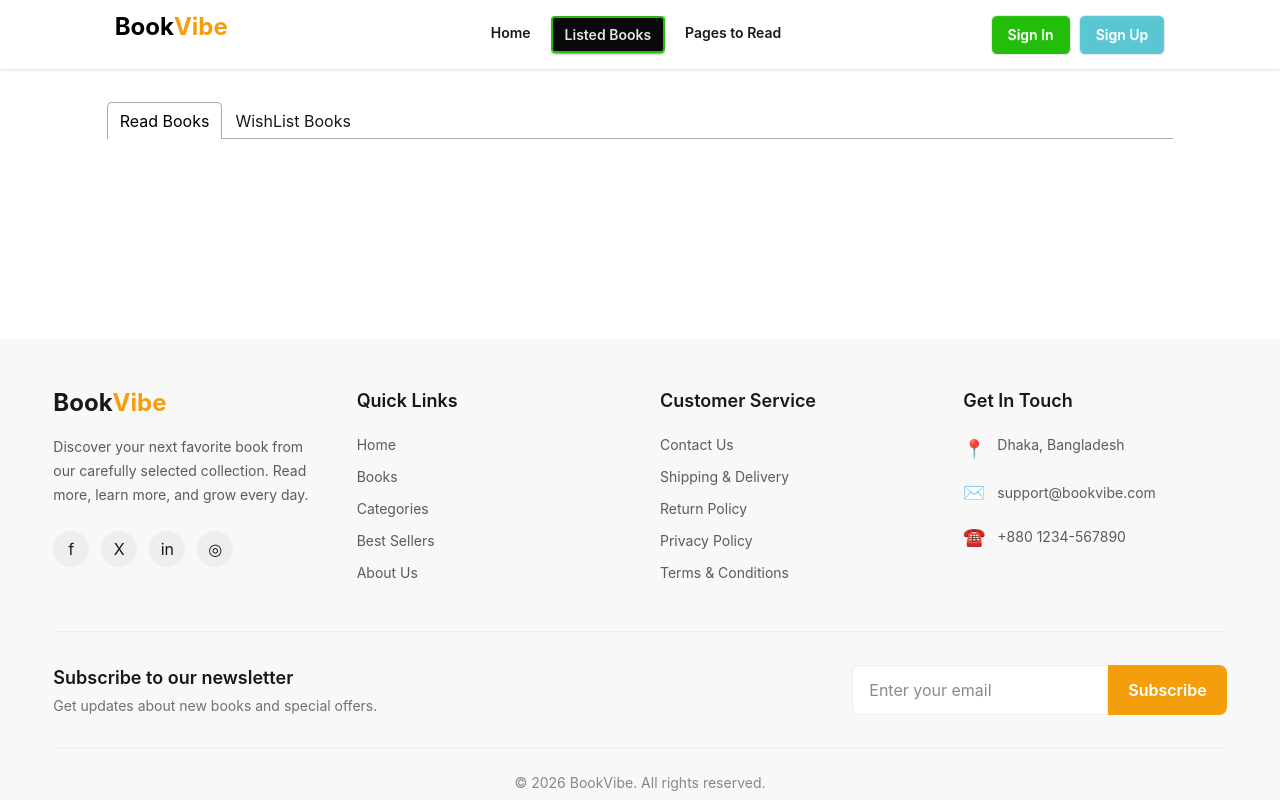
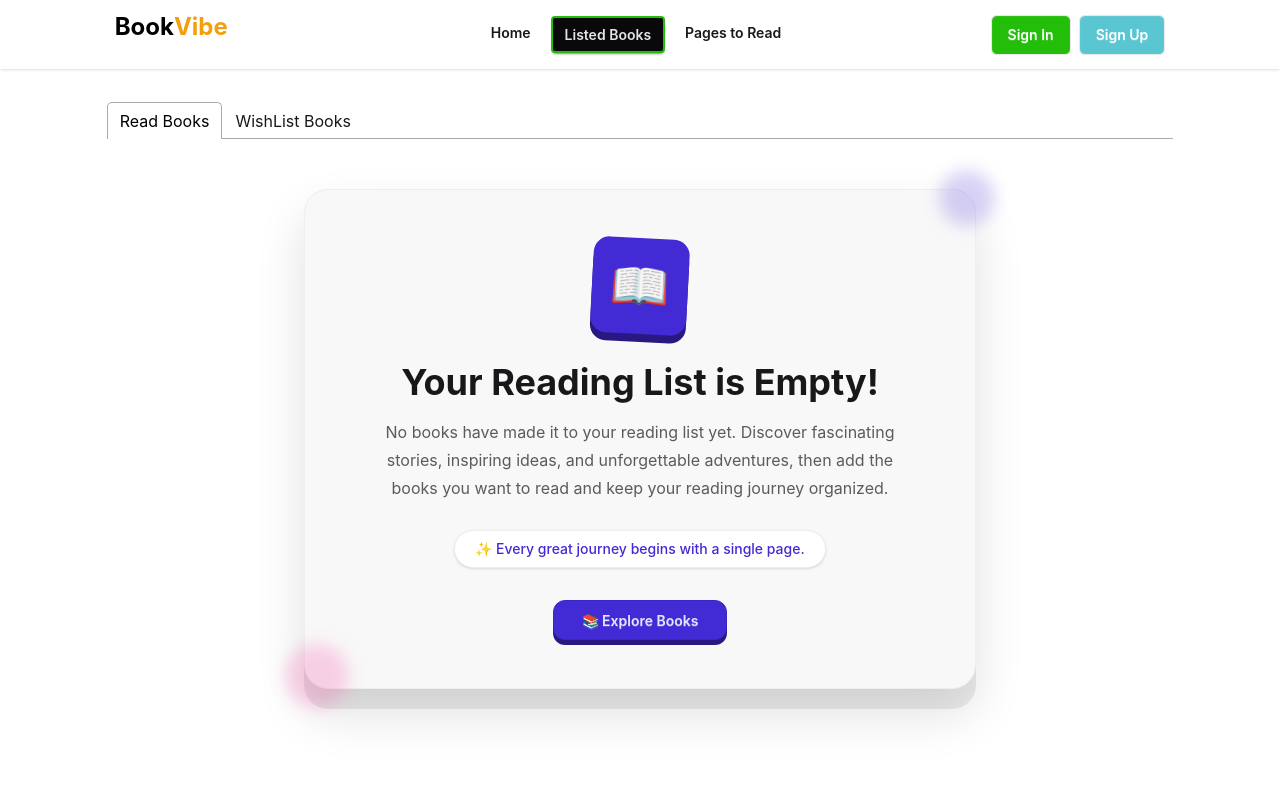
Before and after one commit to ashaasarkaar/book-vibe-repo, a React (Vite) app: page /books in a window 1280 px wide. Shown: the top 800 px of the page. Built offline with nearby package versions, Linux system fonts and the light colour scheme.

Commit message:
EmptyReadList Page and Empty WishList Page have made

```diff
--- /dev/null
+++ b/src/components/listedBooks/EmptyListedBooks/EmptyReadList.jsx
@@ -0,0 +1,89 @@
+import { useNavigate } from "react-router";
+
+const EmptyReadList = () => {
+     const navigate = useNavigate();
+    return (
+        <div className="min-h-[500px] flex items-center justify-center px-4 py-10">
+
+            {/* 3D Card */}
+            <div
+                className="
+                    relative w-full max-w-2xl
+                    rounded-3xl
+                    border border-base-300
+                    bg-base-200
+                    px-6 py-12 sm:px-12
+                    text-center
+                    shadow-[0_20px_0_0_rgba(0,0,0,0.08),0_25px_50px_rgba(0,0,0,0.12)]
+                    transition-all duration-300
+                    hover:-translate-y-2
+                    hover:shadow-[0_25px_0_0_rgba(0,0,0,0.08),0_35px_60px_rgba(0,0,0,0.15)]
+                "
+            >
+
+                {/* Decorative circles */}
+                <div className="absolute -top-5 -right-5 w-14 h-14 rounded-full bg-primary/20 blur-sm"></div>
+
+                <div className="absolute -bottom-5 -left-5 w-16 h-16 rounded-full bg-secondary/20 blur-sm"></div>
+
+
+                {/* Book Icon */}
+                <div
+                    className="
+                        mx-auto mb-7
+                        flex h-24 w-24 items-center justify-center
+                        rounded-2xl
+                        bg-primary
+                        text-primary-content
+                        text-5xl
+                        shadow-[0_8px_0_0_color-mix(in_srgb,var(--color-primary)_60%,black)]
+                        rotate-[3deg]
+                    "
+                >
+                    📖
+                </div>
+
+
+                {/* Heading */}
+                <h2 className="text-3xl sm:text-4xl font-bold text-base-content mb-4">
+                    Your Reading List is Empty!
+                </h2>
+
+
+                {/* Description */}
+                <p className="max-w-lg mx-auto text-base-content/70 leading-7">
+                    No books have made it to your reading list yet.
+                    Discover fascinating stories, inspiring ideas, and
+                    unforgettable adventures, then add the books you want
+                    to read and keep your reading journey organized.
+                </p>
+
+
+                {/* Highlight */}
+                <div className="mt-7 mb-8">
+                    <p className="inline-block rounded-full bg-base-100 border border-base-300 px-5 py-2 text-sm font-medium text-primary shadow-sm">
+                        ✨ Every great journey begins with a single page.
+                    </p>
+                </div>
+
+
+                {/* Button */}
+                <button onClick={()=>navigate('/')}
+                    className="
+                        btn btn-primary
+                        rounded-xl px-7
+                        shadow-[0_5px_0_0_color-mix(in_srgb,var(--color-primary)_60%,black)]
+                        hover:translate-y-1
+                        hover:shadow-[0_2px_0_0_color-mix(in_srgb,var(--color-primary)_60%,black)]
+                        transition-all duration-200
+                    "
+                >
+                    📚 Explore Books
+                </button>
+
+            </div>
+        </div>
+    );
+};
+
+export default EmptyReadList;
--- /dev/null
+++ b/src/components/listedBooks/EmptyListedBooks/EmptyWishlist.jsx
@@ -0,0 +1,89 @@
+import { useNavigate } from "react-router";
+
+const EmptyWishlist = () => {
+       const navigate = useNavigate();
+
+    return (
+        <div className="min-h-[500px] flex items-center justify-center px-4 py-10">
+
+            {/* 3D Card */}
+            <div
+                className="
+                    relative w-full max-w-2xl
+                    rounded-3xl
+                    border border-base-300
+                    bg-base-200
+                    px-6 py-12 sm:px-12
+                    text-center
+                    shadow-[0_20px_0_0_rgba(0,0,0,0.08),0_25px_50px_rgba(0,0,0,0.12)]
+                    transition-all duration-300
+                    hover:-translate-y-2
+                    hover:shadow-[0_25px_0_0_rgba(0,0,0,0.08),0_35px_60px_rgba(0,0,0,0.15)]
+                "
+            >
+
+                {/* Decorative circles */}
+                <div className="absolute -top-5 -left-5 w-12 h-12 rounded-full bg-primary/20 blur-sm"></div>
+
+                <div className="absolute -bottom-5 -right-5 w-16 h-16 rounded-full bg-secondary/20 blur-sm"></div>
+
+
+                {/* Book Icon */}
+                <div
+                    className="
+                        mx-auto mb-7
+                        flex h-24 w-24 items-center justify-center
+                        rounded-2xl
+                        bg-primary
+                        text-primary-content
+                        text-5xl
+                        shadow-[0_8px_0_0_color-mix(in_srgb,var(--color-primary)_60%,black)]
+                        rotate-[-3deg]
+                    "
+                >
+                    📚
+                </div>
+
+
+                {/* Heading */}
+                <h2 className="text-3xl sm:text-4xl font-bold text-base-content mb-4">
+                    Your Wishlist is Waiting!
+                </h2>
+
+
+                {/* Description */}
+                <p className="max-w-lg mx-auto text-base-content/70 leading-7">
+                    Your wishlist is feeling a little empty right now.
+                    Discover amazing books, save the ones you love,
+                    and create your own personal collection for later.
+                </p>
+
+
+                {/* Quote / Highlight */}
+                <div className="mt-7 mb-8">
+                    <p className="inline-block rounded-full bg-base-100 border border-base-300 px-5 py-2 text-sm font-medium text-primary shadow-sm">
+                        ✨ Every great reading journey starts with one book.
+                    </p>
+                </div>
+
+
+                {/* Button */}
+                <button  onClick={() => navigate("/")}
+                    className="
+                        btn btn-primary
+                        rounded-xl px-7
+                        shadow-[0_5px_0_0_color-mix(in_srgb,var(--color-primary)_60%,black)]
+                        hover:translate-y-1
+                        hover:shadow-[0_2px_0_0_color-mix(in_srgb,var(--color-primary)_60%,black)]
+                        transition-all duration-200
+                    "
+                >
+                    🔍 Explore Books
+                </button>
+
+            </div>
+        </div>
+    );
+};
+
+export default EmptyWishlist;
--- a/src/components/listedBooks/ListedWishListBooks.jsx
+++ b/src/components/listedBooks/ListedWishListBooks.jsx
@@ -1,10 +1,15 @@
 import React from 'react';
 import { FaFileAlt, FaUserFriends } from 'react-icons/fa';
 import { IoLocation } from 'react-icons/io5';
+import EmptyWishlist from './EmptyListedBooks/EmptyWishlist';
 
 
 const ListedWishListBooks = ({wishBook}) => {
      const{image, bookName, author, tags, yearOfPublishing, publisher, totalPages, rating, category} = wishBook;
+
+     if(wishBook.length === 0){
+        return <EmptyWishlist></EmptyWishlist>
+     }
     return (
        <div className='border-2 border-gray-300 rounded-2xl mt-8'>
                   <div className='flex items-center gap-20 p-5'>
--- a/src/pages/books/Books.jsx
+++ b/src/pages/books/Books.jsx
@@ -4,6 +4,8 @@ import { Tab, Tabs, TabList, TabPanel } from 'react-tabs';
 import 'react-tabs/style/react-tabs.css';
 import ListedReadListBooks from '../../components/listedBooks/ListedReadListBooks';
 import ListedWishListBooks from '../../components/listedBooks/ListedWishListBooks';
+import EmptyWishlist from '../../components/listedBooks/EmptyListedBooks/EmptyWishlist';
+import EmptyReadList from '../../components/listedBooks/EmptyListedBooks/EmptyReadList';
 
 
 
@@ -22,20 +24,33 @@ const Books = () => {
                 </TabList>
 
                 <TabPanel>
-                    <div>
+                    {
+                        readListBook.length === 0 ? (
+                        <EmptyReadList/>
+                        ) : (
+                              <div>
                         {
                             readListBook.map((readBook, index) => <ListedReadListBooks readBook={readBook} key={index}></ListedReadListBooks>
                             )
                         }
                     </div>
+                        )
+
+                    }
+
                 </TabPanel>
                 <TabPanel>
-                     <div>
+                    {
+                        wishListBook.length === 0
+                        ? <EmptyWishlist/>
+                        :  <div>
                         {
                             wishListBook.map((wishBook, index) => <ListedWishListBooks wishBook={wishBook} key={index}></ListedWishListBooks>
                             )
                         }
                     </div>
+                    }
+
                 </TabPanel>
             </Tabs>
 
```
